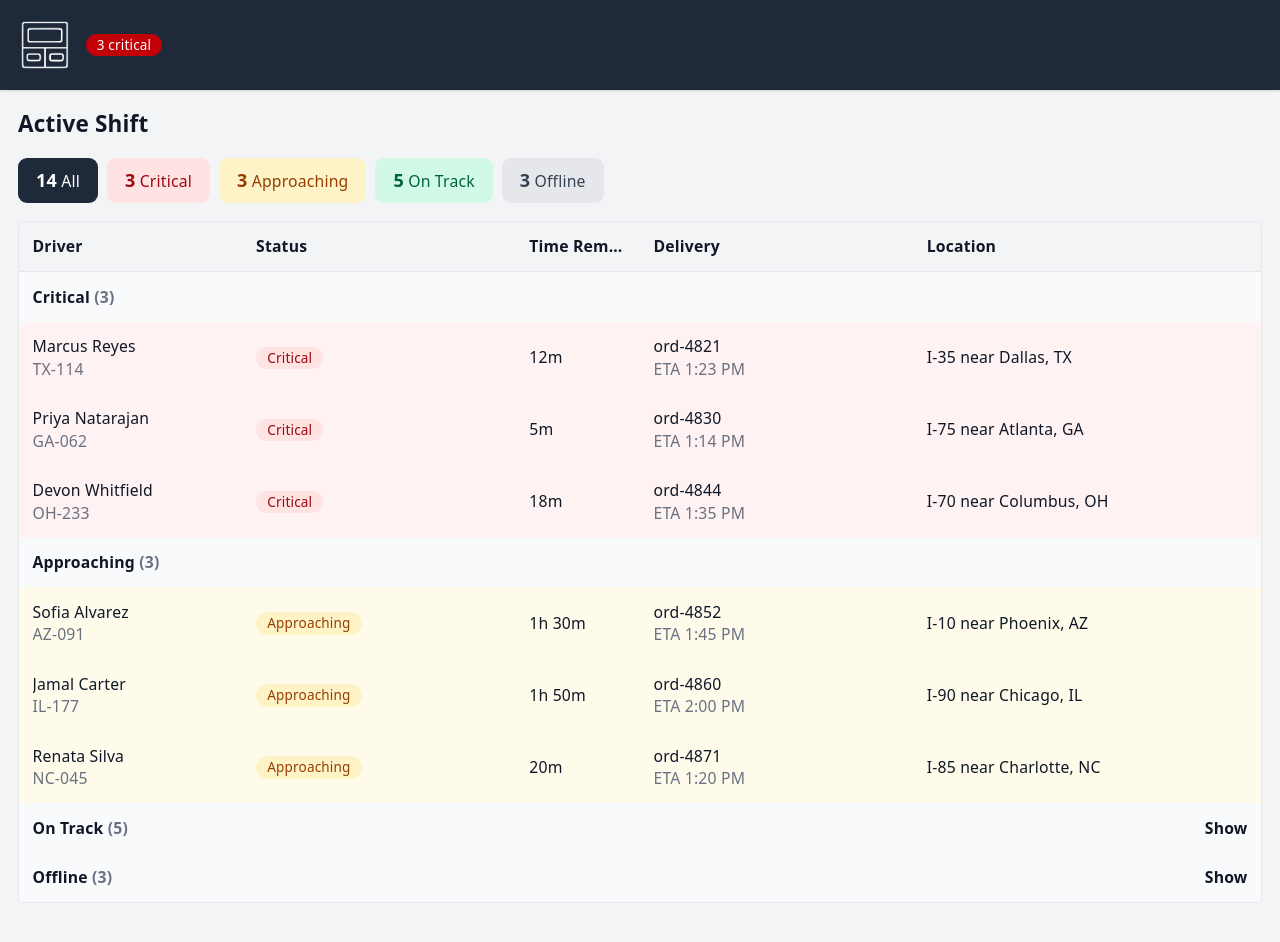
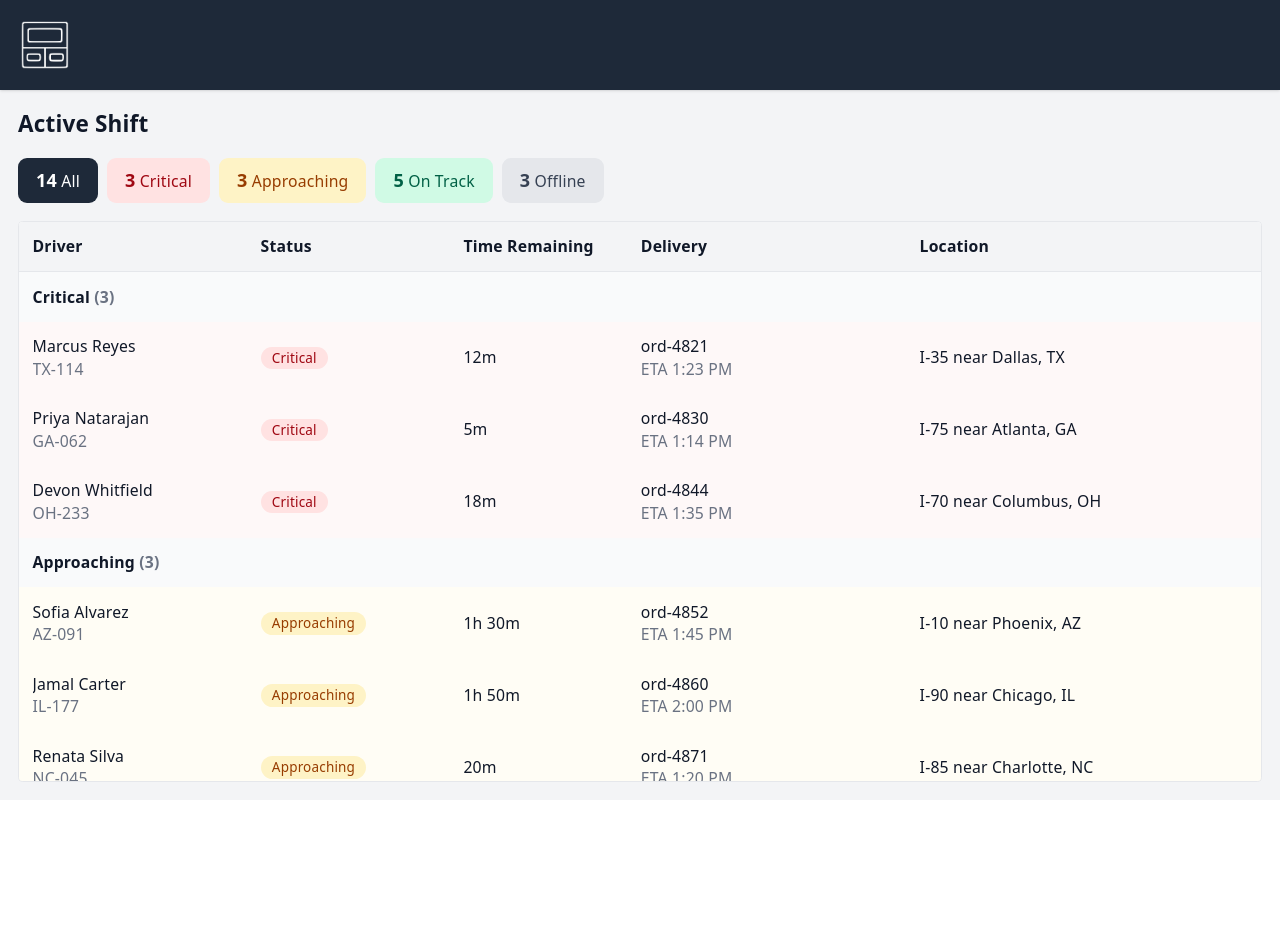
Before and after one commit to charlottemoche/fleet-toast, a React (Vite) app: page / in a window 1280 px wide. Shown: the top 942 px of the page. After the commit the page ends 800 px from the top, so only its background shows below. Built offline with nearby package versions, Linux system fonts and the light colour scheme.

Commit message:
feat: ui/bug fixes

```diff
--- a/src/App.jsx
+++ b/src/App.jsx
@@ -1,8 +1,10 @@
 import { useMemo } from 'react'
 import { Dashboard } from './components/dashboard/Dashboard.jsx'
+import { AlertToastStack } from './components/alerts/AlertToastStack.jsx'
 import { mockDrivers } from './data/mockDrivers.js'
 import { sectionOrder, statusConfig } from './data/statusConfig.js'
 import { useClockTick } from './hooks/useClockTick.js'
+import { useCriticalAlerts } from './hooks/useCriticalAlerts.js'
 import { groupDriversBySection } from './utils/hos.js'
 
 const TICK_INTERVAL_MS = 30_000
@@ -13,12 +15,14 @@ export default function App() {
     () => groupDriversBySection(mockDrivers, now, statusConfig, sectionOrder),
     [now],
   )
-  const criticalCount = driversBySection.get('critical').length
+  const { toasts, dismissToast } = useCriticalAlerts(
+    driversBySection.get('critical'),
+  )
 
   return (
-    <main className="relative mx-auto min-h-screen bg-gray-100 text-gray-900 dark:bg-gray-900 dark:text-gray-100">
-      <nav className="sticky top-0 z-10 flex items-center justify-between bg-gray-800 dark:bg-gray-950 p-4 shadow">
-        <div className="flex max-w-6xl items-center gap-3">
+    <main className="relative mx-auto flex h-screen flex-col bg-gray-100 text-gray-900 dark:bg-[#121212] dark:text-gray-100">
+      <nav className="sticky top-0 z-10 flex shrink-0 items-center bg-gray-800 dark:bg-[#000000] p-4 shadow">
+        <div className="max-w-6xl">
           <ul className="m-0 list-none p-0">
             <li>
               <a href="/">
@@ -30,16 +34,12 @@ export default function App() {
               </a>
             </li>
           </ul>
-          {criticalCount > 0 && (
-            <span className="inline-flex items-center rounded-full bg-red-700 px-2.5 py-0.5 text-xs font-medium text-white">
-              <span aria-live="assertive">{criticalCount}</span>&nbsp;critical
-            </span>
-          )}
         </div>
       </nav>
-      <div className="mx-auto max-w-6xl pb-10 lg:pb-20">
+      <div className="mx-auto min-h-0 w-full max-w-6xl flex-1">
         <Dashboard now={now} driversBySection={driversBySection} />
       </div>
+      <AlertToastStack toasts={toasts} now={now} onDismiss={dismissToast} />
     </main>
   )
 }
--- /dev/null
+++ b/src/components/alerts/AlertToast.jsx
@@ -0,0 +1,38 @@
+import { useEffect } from 'react'
+import { useDriverStatus } from '../../hooks/useDriverStatus.js'
+import { Timer } from '../shared/Timer.jsx'
+
+const AUTO_DISMISS_MS = 10_000
+
+export function AlertToast({ driver, now, onDismiss }) {
+  const { remainingMinutes } = useDriverStatus(driver, now)
+
+  // Mount-only: onDismiss is a fresh closure every render (it's bound to
+  // this toast's id up in AlertToastStack), but it always does the same
+  // thing, so the timer only needs to start once and doesn't need it in
+  // the dependency array.
+  useEffect(() => {
+    const timeoutId = setTimeout(onDismiss, AUTO_DISMISS_MS)
+    return () => clearTimeout(timeoutId)
+    // eslint-disable-next-line react-hooks/exhaustive-deps
+  }, [])
+
+  return (
+    <div className="flex w-72 items-start gap-3 rounded-lg border border-red-800 bg-red-950 p-3 text-white shadow-lg">
+      <div className="min-w-0 flex-1">
+        <p className="truncate text-sm font-semibold">{driver.name}</p>
+        <p className="text-xs text-red-200">
+          {driver.truckId} is now critical — <Timer remainingMinutes={remainingMinutes} /> remaining
+        </p>
+      </div>
+      <button
+        type="button"
+        onClick={onDismiss}
+        aria-label="Dismiss"
+        className="shrink-0 text-red-300 hover:text-white"
+      >
+        &times;
+      </button>
+    </div>
+  )
+}
--- /dev/null
+++ b/src/components/alerts/AlertToastStack.jsx
@@ -0,0 +1,18 @@
+import { AlertToast } from './AlertToast.jsx'
+
+export function AlertToastStack({ toasts, now, onDismiss }) {
+  if (toasts.length === 0) return null
+
+  return (
+    <output className="fixed top-24 right-4 z-30 flex flex-col gap-2">
+      {toasts.map((toast) => (
+        <AlertToast
+          key={toast.id}
+          driver={toast.driver}
+          now={now}
+          onDismiss={() => onDismiss(toast.id)}
+        />
+      ))}
+    </output>
+  )
+}
--- a/src/components/dashboard/Dashboard.jsx
+++ b/src/components/dashboard/Dashboard.jsx
@@ -22,24 +22,26 @@ export function Dashboard({ now, driversBySection }) {
     : sectionOrder
 
   return (
-    <div className="mx-auto max-w-6xl p-4">
-      <h1 className="mb-4 text-xl font-semibold">Active Shift</h1>
-      <StatusFilters
-        driversBySection={driversBySection}
-        activeFilter={activeFilter}
-        onFilterChange={setActiveFilter}
-      />
-      <div className="mt-4 overflow-x-auto rounded border border-gray-200 dark:border-gray-800">
-        <table className="w-full min-w-[760px] table-fixed text-left text-sm">
-          <thead>
+    <div className="mx-auto flex h-full min-h-0 max-w-6xl flex-col p-4">
+      <h1 className="mb-4 shrink-0 text-xl font-semibold">Active Shift</h1>
+      <div className="shrink-0">
+        <StatusFilters
+          driversBySection={driversBySection}
+          activeFilter={activeFilter}
+          onFilterChange={setActiveFilter}
+        />
+      </div>
+      <div className="relative mt-4 min-h-0 flex-1 overflow-auto rounded border border-gray-200 dark:border-gray-800">
+        <table className="w-full min-w-[760px] table-fixed bg-white text-left text-sm dark:bg-gray-900">
+          <thead className="sticky top-0 bg-gray-100 text-gray-900 dark:bg-[#121212] dark:text-gray-100">
             <tr className="border-b border-gray-200 dark:border-gray-800">
               <th scope="col" className="w-[18%] p-3">
                 Driver
               </th>
-              <th scope="col" className="w-[22%] p-3">
+              <th scope="col" className="w-[18%] lg:w-[16%] p-3">
                 Status
               </th>
-              <th scope="col" className="w-[10%] truncate p-3" title="Time Remaining">
+              <th scope="col" className="w-[14%] truncate p-3" title="Time Remaining">
                 Time Remaining
               </th>
               <th scope="col" className="w-[22%] p-3">
--- a/src/components/dashboard/DriverRow.jsx
+++ b/src/components/dashboard/DriverRow.jsx
@@ -8,16 +8,23 @@ export function DriverRow({ driver, now, onSelectDriver }) {
   const { tierId, remainingMinutes } = useDriverStatus(driver, now)
   const tier = getTierById(tierId)
 
+  // Only fall back to the generic hover when the tier doesn't define its
+  // own — stacking both would put two equal-specificity hover:bg-* classes
+  // on the same element, and which one wins is decided by Tailwind's
+  // internal build order, not anything meaningful here.
+  const hasOwnHover = tier.rowClassName.includes('hover:bg')
+
   return (
     <tr
-      className={`${tier.rowClassName} hover:bg-gray-100 dark:hover:bg-gray-800/60`}
+      onClick={() => onSelectDriver(driver.id)}
+      className={`${tier.rowClassName} cursor-pointer ${hasOwnHover ? '' : 'hover:bg-gray-100 dark:hover:bg-gray-800/60'}`}
     >
       <td className="overflow-hidden p-3">
         <button
           type="button"
           onClick={() => onSelectDriver(driver.id)}
           title={driver.name}
-          className="block w-full truncate text-left font-medium underline-offset-2 hover:underline"
+          className="block w-full truncate text-left font-medium underline-offset-2"
         >
           {driver.name}
         </button>
--- a/src/components/dashboard/DriverSection.jsx
+++ b/src/components/dashboard/DriverSection.jsx
@@ -12,25 +12,31 @@ export function DriverSection({
 }) {
   const [isExpanded, setIsExpanded] = useState(false)
   const showRows = alwaysExpanded || isExpanded
+  const isToggleable = !alwaysExpanded && drivers.length > 0
 
   return (
     <tbody>
       <tr className="bg-gray-50 dark:bg-gray-900">
-        <th scope="rowgroup" colSpan={COLUMN_COUNT} className="p-3 text-left">
-          <div className="flex items-center justify-between">
-            <span className="text-sm font-semibold">
-              {label} <span className="text-gray-500">({drivers.length})</span>
-            </span>
-            {!alwaysExpanded && drivers.length > 0 && (
+        <th scope="rowgroup" colSpan={COLUMN_COUNT} className="p-0 text-left">
+          {isToggleable ? (
             <button
               type="button"
               onClick={() => setIsExpanded((expanded) => !expanded)}
               aria-expanded={isExpanded}
+              className="flex w-full items-center justify-between p-3 text-left hover:bg-gray-100 dark:hover:bg-gray-800/60"
             >
-                {isExpanded ? 'Hide' : 'Show'}
+              <span className="text-sm font-semibold">
+                {label} <span className="text-gray-500">({drivers.length})</span>
+              </span>
+              <span>{isExpanded ? 'Hide' : 'Show'}</span>
             </button>
+          ) : (
+            <div className="flex items-center justify-between p-3">
+              <span className="text-sm font-semibold">
+                {label} <span className="text-gray-500">({drivers.length})</span>
+              </span>
+            </div>
           )}
-          </div>
         </th>
       </tr>
       {showRows &&
--- a/src/components/status/StatusBadge.jsx
+++ b/src/components/status/StatusBadge.jsx
@@ -1,7 +1,12 @@
 export function StatusBadge({ tier }) {
   return (
+    // pointer-events-none: this badge is purely informational, not a
+    // control — the hover styling in tier.badgeClassName exists for the
+    // filter buttons in StatusFilters.jsx, which share this class string.
+    // Disabling pointer events here stops :hover from firing on the badge
+    // itself without touching that shared style.
     <span
-      className={`inline-flex items-center rounded-full px-2.5 py-0.5 text-xs font-medium ${tier.badgeClassName}`}
+      className={`pointer-events-none inline-flex items-center rounded-full px-2.5 py-0.5 text-xs font-medium ${tier.badgeClassName}`}
     >
       {tier.label}
     </span>
--- a/src/data/statusConfig.js
+++ b/src/data/statusConfig.js
@@ -11,7 +11,7 @@ export const statusTiers = [
     badgeClassName:
       'bg-red-100 text-red-800 dark:bg-red-950/60 dark:text-red-300 hover:bg-red-200 dark:hover:bg-red-950 transition-colors duration-500',
     activeBadgeClassName: 'bg-red-700 text-white',
-    rowClassName: 'bg-red-50 dark:bg-red-950/40',
+    rowClassName: 'bg-red-50/50 hover:bg-red-50 transition-colors duration-500 dark:bg-red-950/40 dark:hover:bg-red-950',
   },
   {
     id: 'approaching',
@@ -22,7 +22,7 @@ export const statusTiers = [
     badgeClassName:
       'bg-amber-100 text-amber-800 dark:bg-amber-950/60 dark:text-amber-300 hover:bg-amber-200 dark:bg-amber-950 transition-colors duration-500',
     activeBadgeClassName: 'bg-amber-700 text-white',
-    rowClassName: 'bg-amber-50 dark:bg-amber-950/30',
+    rowClassName: 'bg-amber-50/50 hover:bg-amber-50 transition-colors duration-500 dark:bg-amber-950/30 dark:hover:bg-amber-950',
   },
   {
     id: 'on-track',
--- /dev/null
+++ b/src/hooks/useCriticalAlerts.js
@@ -0,0 +1,38 @@
+import { useEffect, useRef, useState } from 'react'
+
+// Fires a toast only on the transition into critical, not for drivers who
+// are already critical when this first runs — that's existing state, not
+// an event. previousIdsRef stays null until the effect has run once, which
+// is what distinguishes "page just loaded" from a real transition.
+export function useCriticalAlerts(criticalDrivers) {
+  const previousIdsRef = useRef(null)
+  const [toasts, setToasts] = useState([])
+
+  useEffect(() => {
+    const currentIds = new Set(criticalDrivers.map((driver) => driver.id))
+
+    if (previousIdsRef.current !== null) {
+      const newlyCritical = criticalDrivers.filter(
+        (driver) => !previousIdsRef.current.has(driver.id),
+      )
+
+      if (newlyCritical.length > 0) {
+        setToasts((current) => [
+          ...current,
+          ...newlyCritical.map((driver) => ({
+            id: `${driver.id}-${Date.now()}`,
+            driver,
+          })),
+        ])
+      }
+    }
+
+    previousIdsRef.current = currentIds
+  }, [criticalDrivers])
+
+  function dismissToast(toastId) {
+    setToasts((current) => current.filter((toast) => toast.id !== toastId))
+  }
+
+  return { toasts, dismissToast }
+}
```
Also changed, not shown: 2 other files (tests, documents, lock files or other folders). Lines whose indentation alone changed are shown as unchanged.
